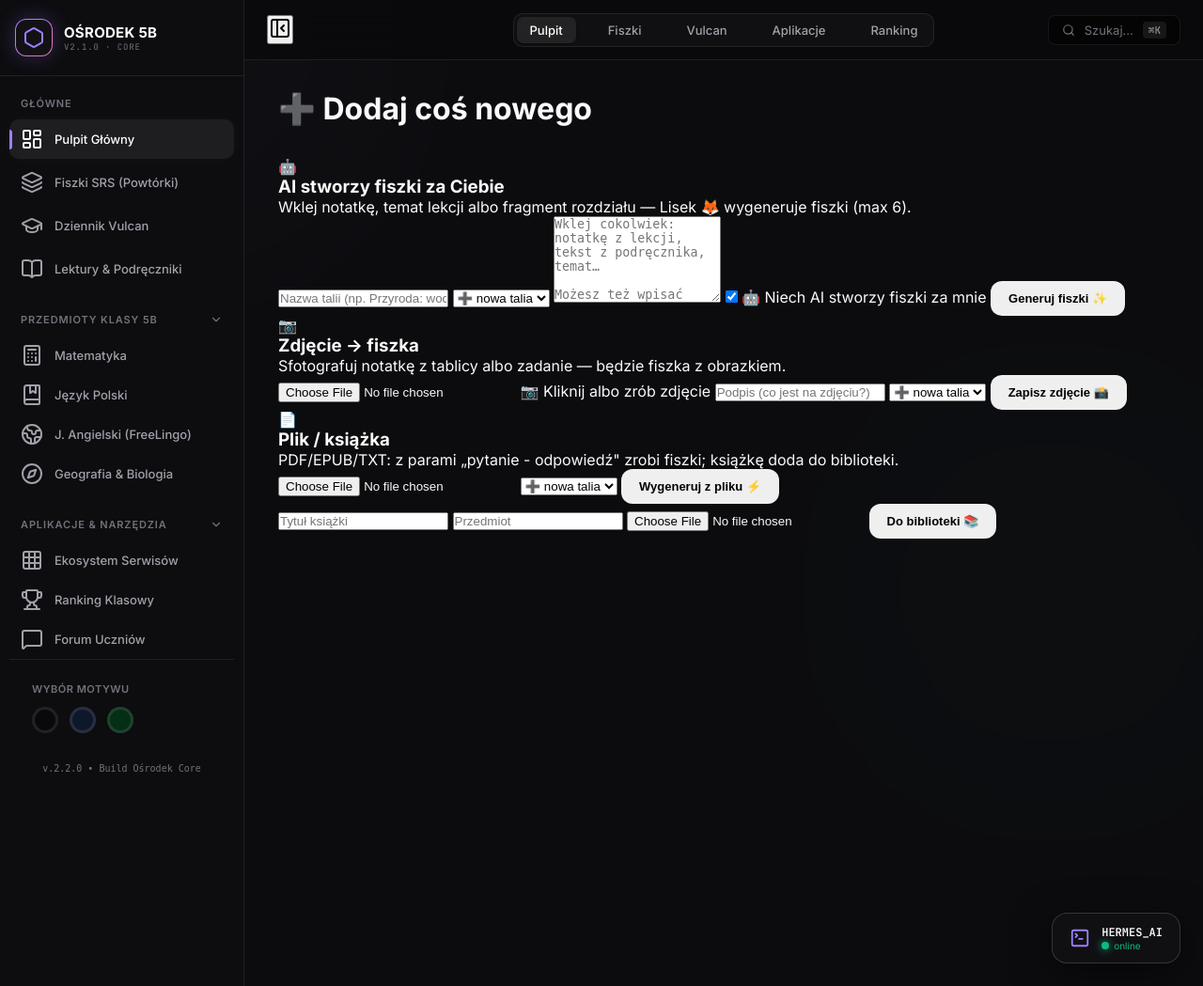
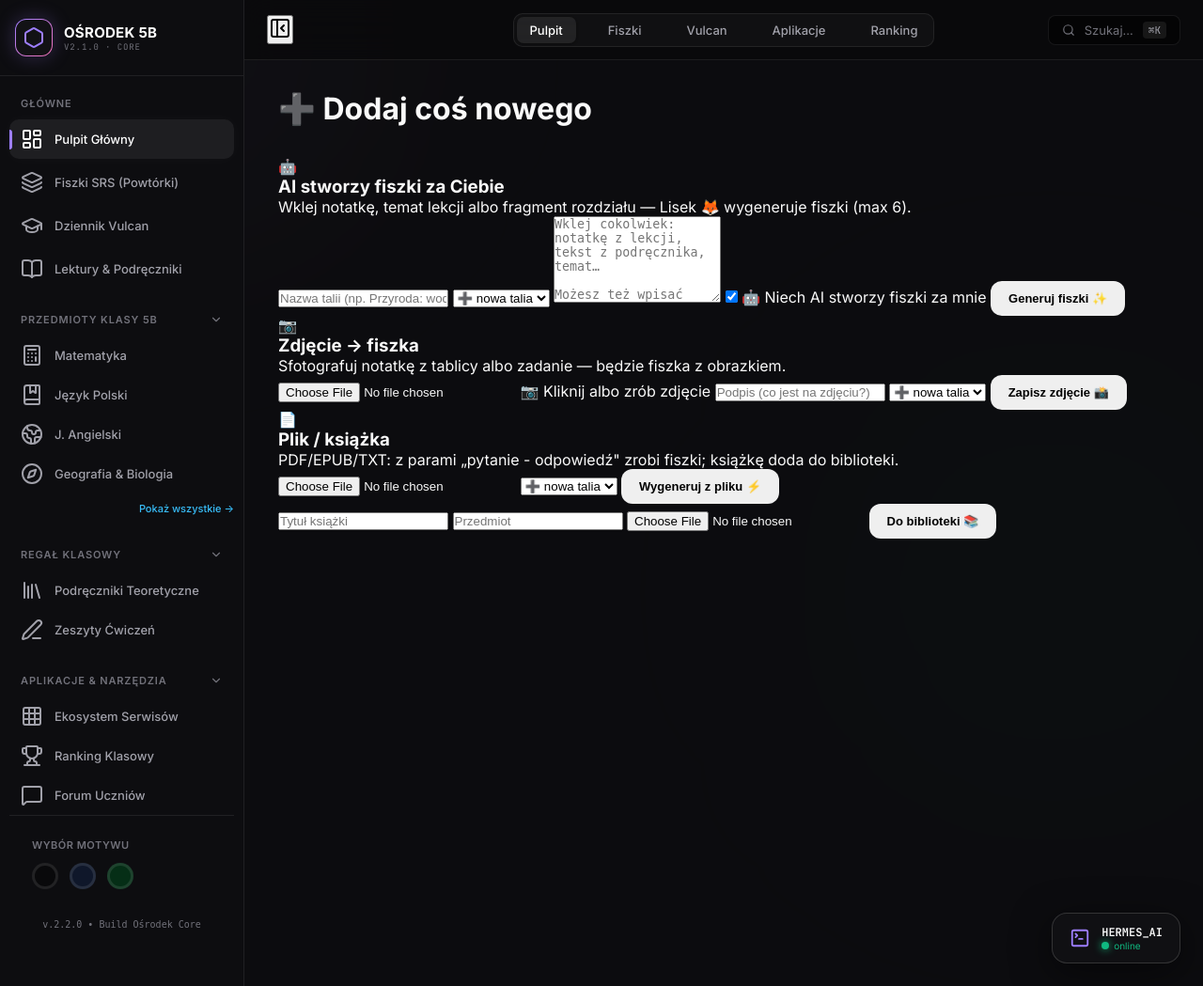
Before and after one commit to Andrev18/sm-portal, a FastAPI app: template templates/add.html in a window 1280 px wide; the page is wider, and only the part inside the window is pictured. Shown: that part at 94% size. Run offline with FastAPI, Linux system fonts and the light colour scheme; the template is opened without the code that fills it, so the values that code supplies are empty; parts of the project's set-up code (start-up, migrations or seed data) failed here and were passed over; some libraries are stand-ins or nearby versions.

Commit message:
Sidebar: Add explicit direct links to Subject IDs and add separate Books section

```diff
--- a/templates/base.html
+++ b/templates/base.html
@@ -516,11 +516,31 @@
           </a>
           <a href="/subject/4" class="nav-link">
             <i data-lucide="globe-2"></i>
-            <span class="hide-on-collapse">J. Angielski (FreeLingo)</span>
+            <span class="hide-on-collapse">J. Angielski</span>
           </a>
           <a href="/subject/5" class="nav-link">
             <i data-lucide="compass"></i>
             <span class="hide-on-collapse">Geografia & Biologia</span>
+          </a>
+          <a href="/subjects" class="nav-link" style="color: var(--accent-cyan); justify-content: flex-end; padding-right: 0;">
+            <span class="hide-on-collapse" style="font-size: 11px;">Pokaż wszystkie →</span>
+          </a>
+        </div>
+      </div>
+
+      <div class="nav-category">
+        <div class="nav-category-title" style="display: flex; justify-content: space-between; cursor: pointer;" onclick="document.getElementById('nav-ksiazki').classList.toggle('hidden')">
+          <span>Regał Klasowy</span>
+          <i data-lucide="chevron-down" style="width: 14px; height: 14px;"></i>
+        </div>
+        <div id="nav-ksiazki">
+          <a href="/library" class="nav-link">
+            <i data-lucide="library"></i>
+            <span class="hide-on-collapse">Podręczniki Teoretyczne</span>
+          </a>
+          <a href="/library" class="nav-link">
+            <i data-lucide="edit-3"></i>
+            <span class="hide-on-collapse">Zeszyty Ćwiczeń</span>
           </a>
         </div>
       </div>
```
